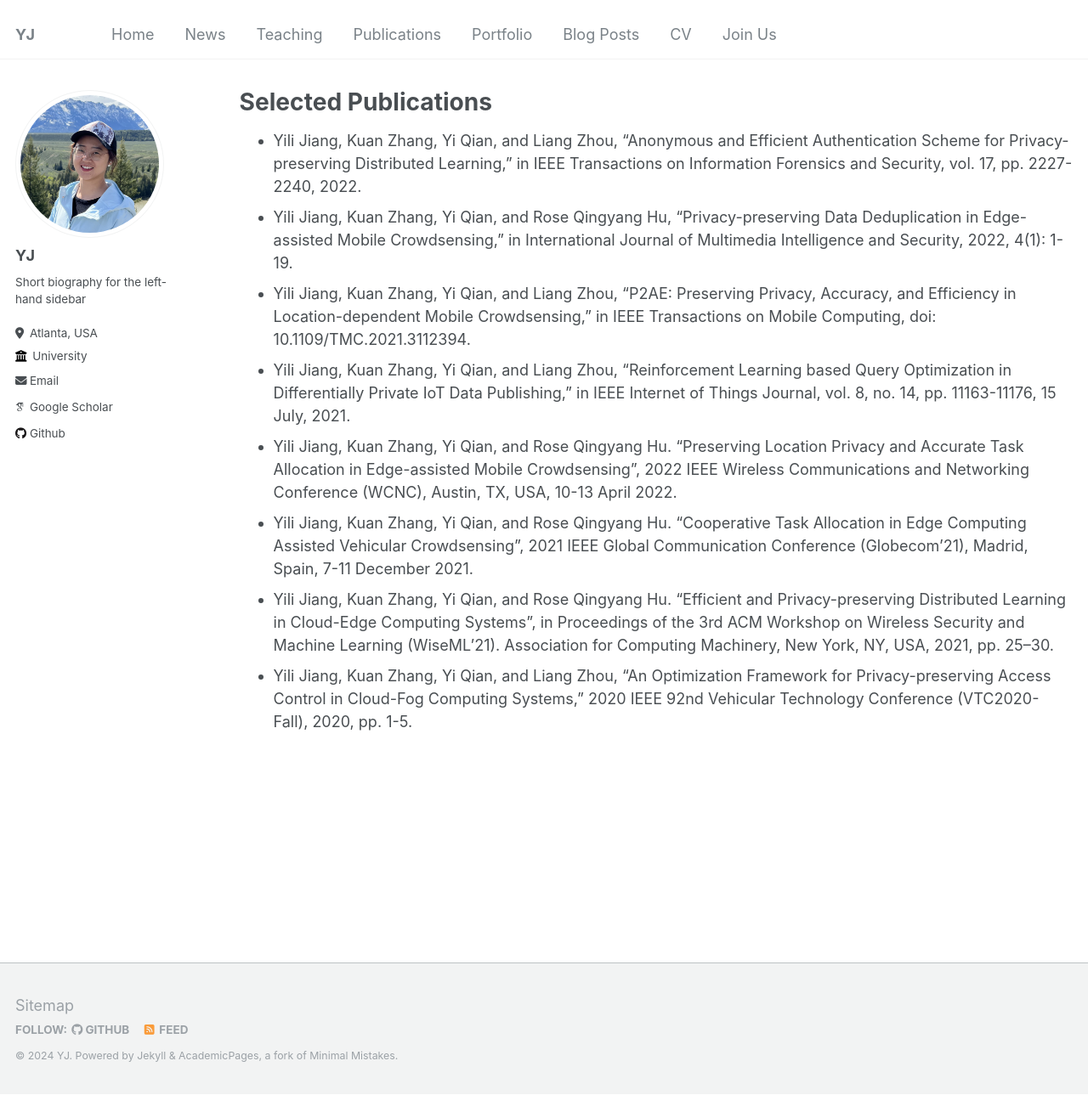
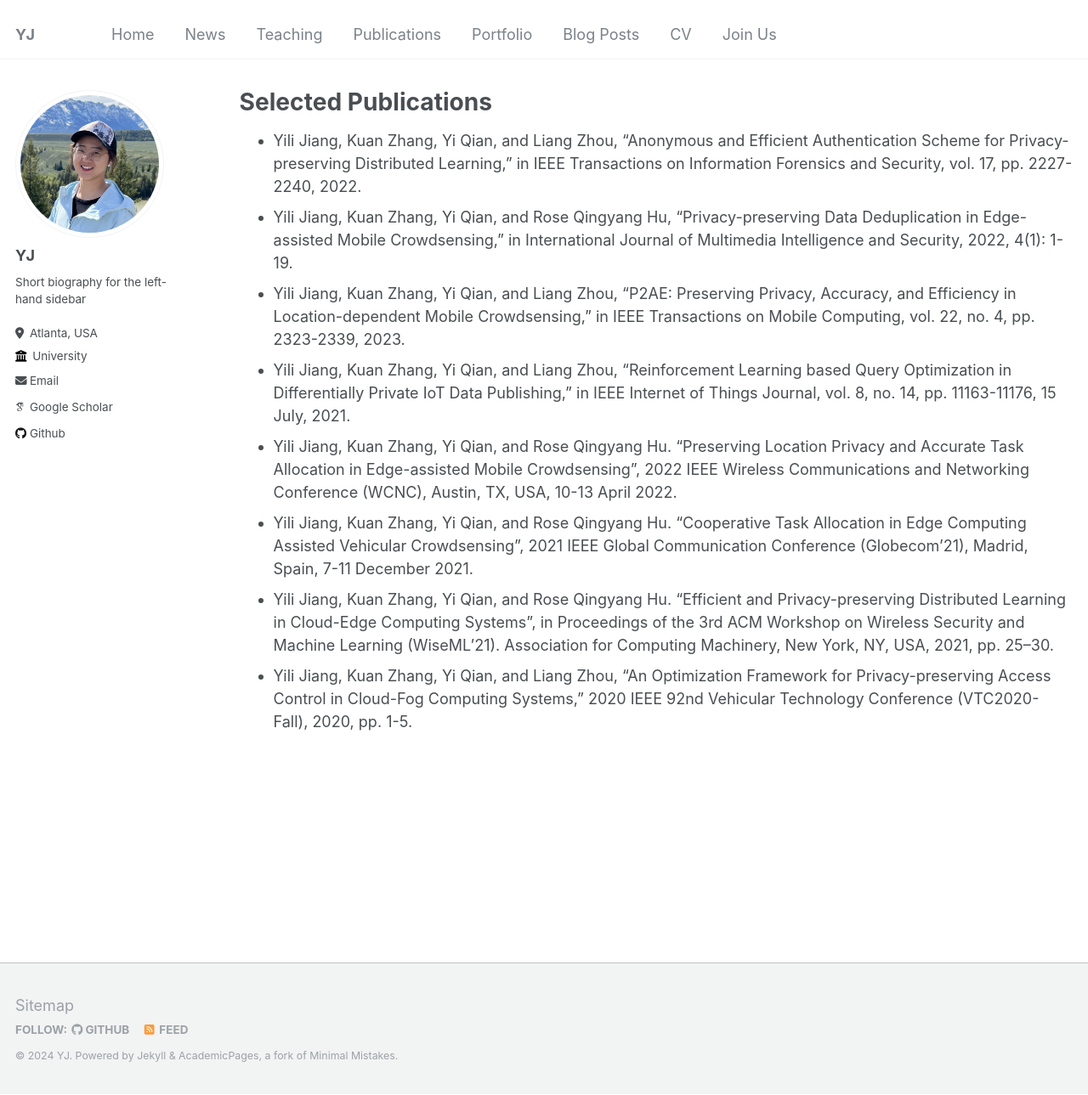
Before and after one commit to suhbrina-perry/suhbrina-perry.github.io, a Jekyll site: the page built from _pages/publications.md, in a window 1280 px wide and 1289 px high. Shown: the whole window at 85% size. Built offline with Jekyll 4.4.1, drawn with Linux system fonts in a browser that asks for light colours; some web fonts are replaced.

Commit message:
Update publications.md

```diff
--- a/_pages/publications.md
+++ b/_pages/publications.md
@@ -10,7 +10,7 @@ author_profile: true
 <pr/>
 - Yili Jiang, Kuan Zhang, Yi Qian, and Liang Zhou, “Anonymous and Efficient Authentication Scheme for Privacy-preserving Distributed Learning,” in IEEE Transactions on Information Forensics and Security, vol. 17, pp. 2227-2240, 2022.
 - Yili Jiang, Kuan Zhang, Yi Qian, and Rose Qingyang Hu, “Privacy-preserving Data Deduplication in Edge-assisted Mobile Crowdsensing,” in International Journal of Multimedia Intelligence and Security, 2022, 4(1): 1-19.
-- Yili Jiang, Kuan Zhang, Yi Qian, and Liang Zhou, “P2AE: Preserving Privacy, Accuracy, and Efficiency in Location-dependent Mobile Crowdsensing,” in IEEE Transactions on Mobile Computing, doi: 10.1109/TMC.2021.3112394.
+- Yili Jiang, Kuan Zhang, Yi Qian, and Liang Zhou, “P2AE: Preserving Privacy, Accuracy, and Efficiency in Location-dependent Mobile Crowdsensing,” in IEEE Transactions on Mobile Computing, vol. 22, no. 4, pp. 2323-2339, 2023.
 - Yili Jiang, Kuan Zhang, Yi Qian, and Liang Zhou, “Reinforcement Learning based Query Optimization in Differentially Private IoT Data Publishing,” in IEEE Internet of Things Journal, vol. 8, no. 14, pp. 11163-11176, 15 July, 2021.
 - Yili Jiang, Kuan Zhang, Yi Qian, and Rose Qingyang Hu. “Preserving Location Privacy and Accurate Task Allocation in Edge-assisted Mobile Crowdsensing”, 2022 IEEE Wireless Communications and Networking Conference (WCNC), Austin, TX, USA, 10-13 April 2022.
 - Yili Jiang, Kuan Zhang, Yi Qian, and Rose Qingyang Hu. “Cooperative Task Allocation in Edge Computing Assisted Vehicular Crowdsensing”, 2021 IEEE Global Communication Conference (Globecom'21), Madrid, Spain, 7-11 December 2021.
```
